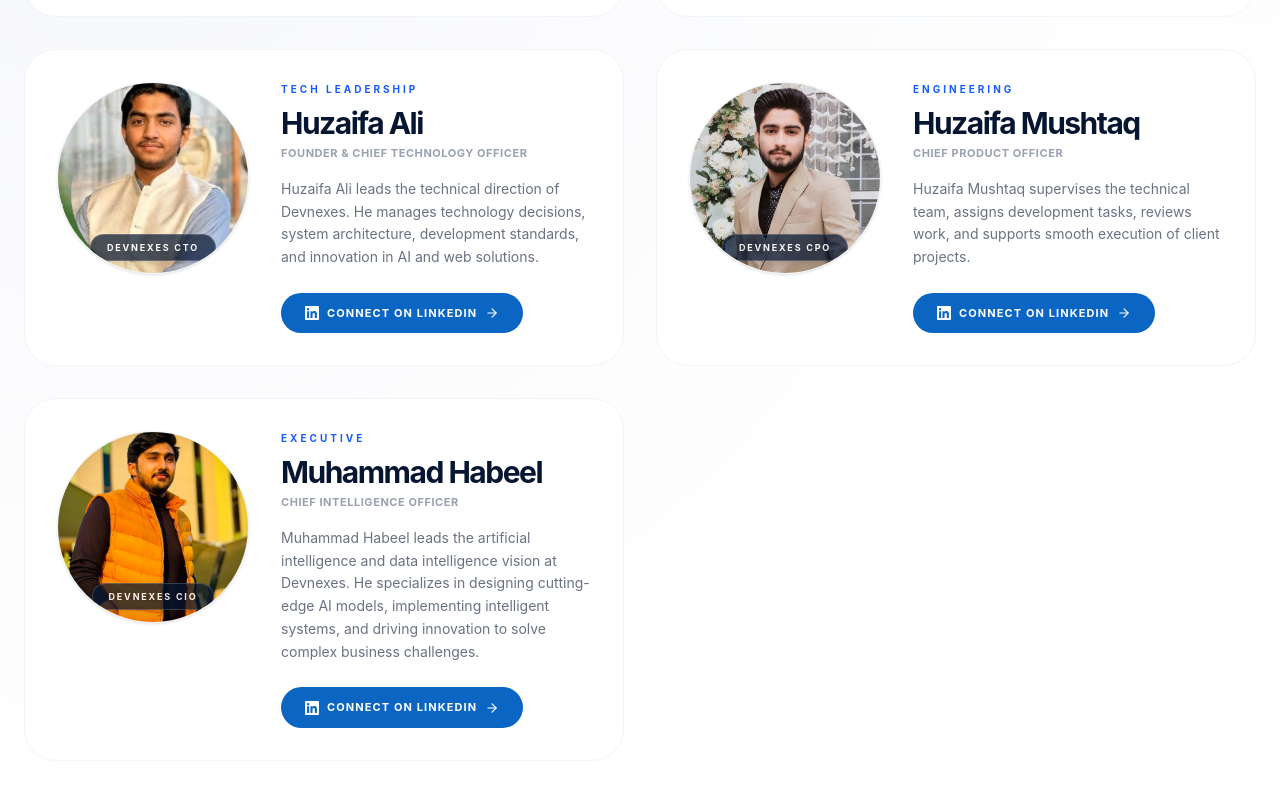
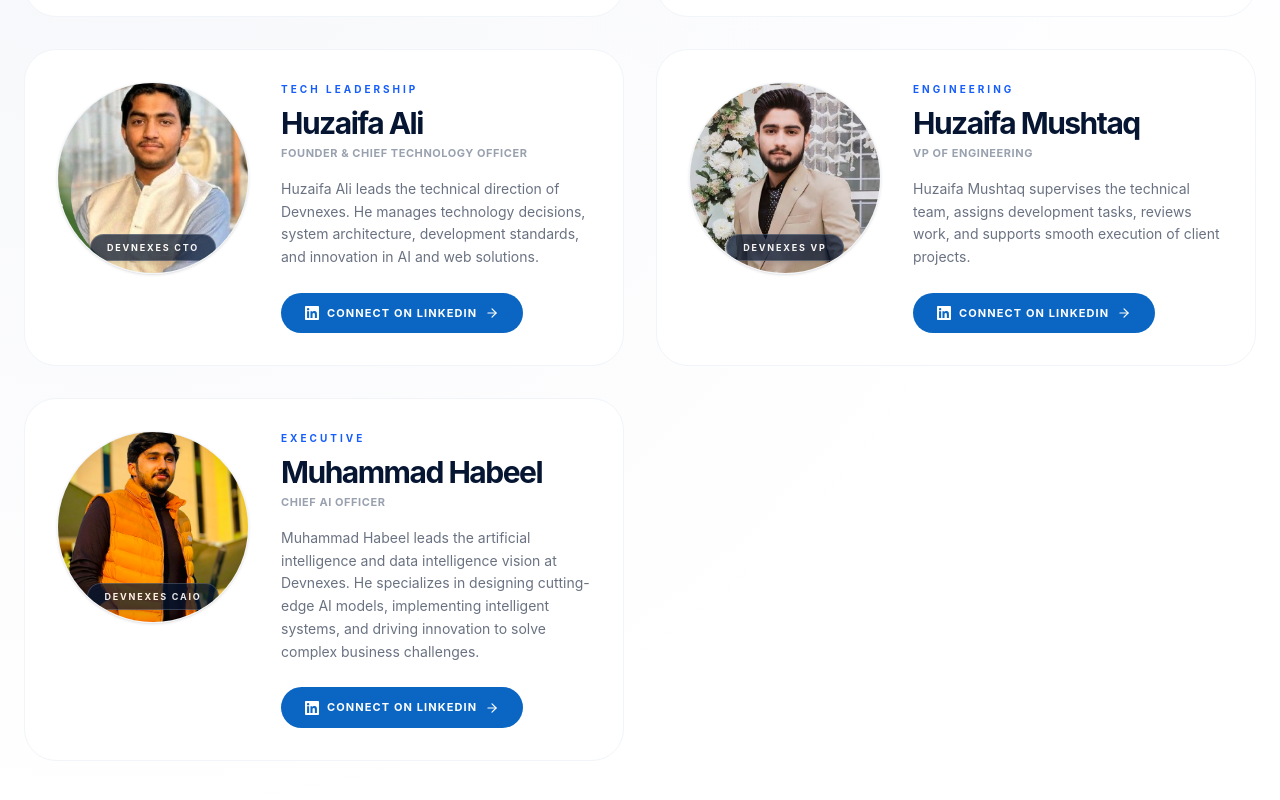
Before and after one commit to sultanraham/Devnexes, a React (Vite) app: page /about in a window 1280 px wide. Shown: the part 3409-4209 px from the top of the page. Built offline with nearby package versions, Linux system fonts and the light colour scheme; no server answers.

Commit message:
Update titles to VP of Engineering and Chief AI Officer for professional hierarchy

```diff
--- a/index.html
+++ b/index.html
@@ -87,8 +87,8 @@
       <li>Muhammad Raham Abdul Qayyum (Founder & CEO)</li>
       <li>Muhammad Arham Abdul Qayyum (Founder & Chief Operations Officer)</li>
       <li>Huzaifa Ali (Founder & Chief Technology Officer)</li>
-      <li>Huzaifa Mushtaq (Chief Product Officer)</li>
-      <li>Muhammad Habeel (Chief Intelligence Officer)</li>
+      <li>Huzaifa Mushtaq (VP of Engineering)</li>
+      <li>Muhammad Habeel (Chief AI Officer)</li>
     </ul>
     <h2>Services</h2>
     <ul>
--- a/src/components/AboutPage.jsx
+++ b/src/components/AboutPage.jsx
@@ -49,8 +49,8 @@ const TeamCard = ({ member, index }) => {
               member.role.includes('CEO') ? 'CEO' :
               member.role.includes('Operations') ? 'COO' :
               member.role.includes('Technology') ? 'CTO' :
-              member.role.includes('Product') ? 'CPO' :
-              member.role.includes('Intelligence') ? 'CIO' : member.role
+              member.role.includes('VP') ? 'VP' :
+              member.role.includes('AI') ? 'CAIO' : member.role
             }
           </span>
         </div>
--- a/src/data/team.js
+++ b/src/data/team.js
@@ -43,7 +43,7 @@ export const team = [
   },
   {
     name: 'Huzaifa Mushtaq',
-    role: 'Chief Product Officer',
+    role: 'VP of Engineering',
     dept: 'Engineering',
     bio: 'Huzaifa Mushtaq supervises the technical team, assigns development tasks, reviews work, and supports smooth execution of client projects.',
     photo: '/images/team/huzaifa-mushtaq-technical-team-lead-devnexes.png',
@@ -57,7 +57,7 @@ export const team = [
   },
   {
     name: 'Muhammad Habeel',
-    role: 'Chief Intelligence Officer',
+    role: 'Chief AI Officer',
     dept: 'Executive',
     bio: 'Muhammad Habeel leads the artificial intelligence and data intelligence vision at Devnexes. He specializes in designing cutting-edge AI models, implementing intelligent systems, and driving innovation to solve complex business challenges.',
     photo: '/images/team/habeel.jpeg',
```
